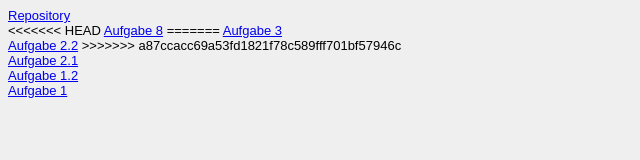
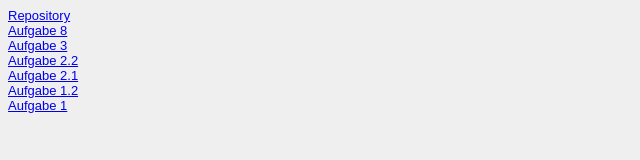
Before and after one commit to Nellyeyy/EIA2-WiSe21-22, a plain HTML site: page L00/steckbrief.htm in a window 1280 px wide. Shown: the whole page, without its empty margins (0-640 px from the left). Drawn offline with Linux system fonts and the light colour scheme.

Commit message:
Update steckbrief.htm

```diff
--- a/L00/steckbrief.htm
+++ b/L00/steckbrief.htm
@@ -14,13 +14,12 @@ body {
 <body>
 	<a href="https://github.com/Nellyeyy/EIA2-WiSe21-22" target="_blank">Repository</a>
 	<br>
-<<<<<<< HEAD
 	<a href="../L08/index.htm" target="_blank">Aufgabe 8</a>
-=======
+	<br>
 	<a href="../L03/memory.htm" target="_blank">Aufgabe 3</a>
 	<br>
 	<a href="../L02.2/memory.htm" target="_blank">Aufgabe 2.2</a>
->>>>>>> a87ccacc69a53fd1821f78c589fff701bf57946c
+
 	<br>
 	<a href="../L02.1/eventinspector.htm" target="_blank">Aufgabe 2.1</a>
 	<br>
```
